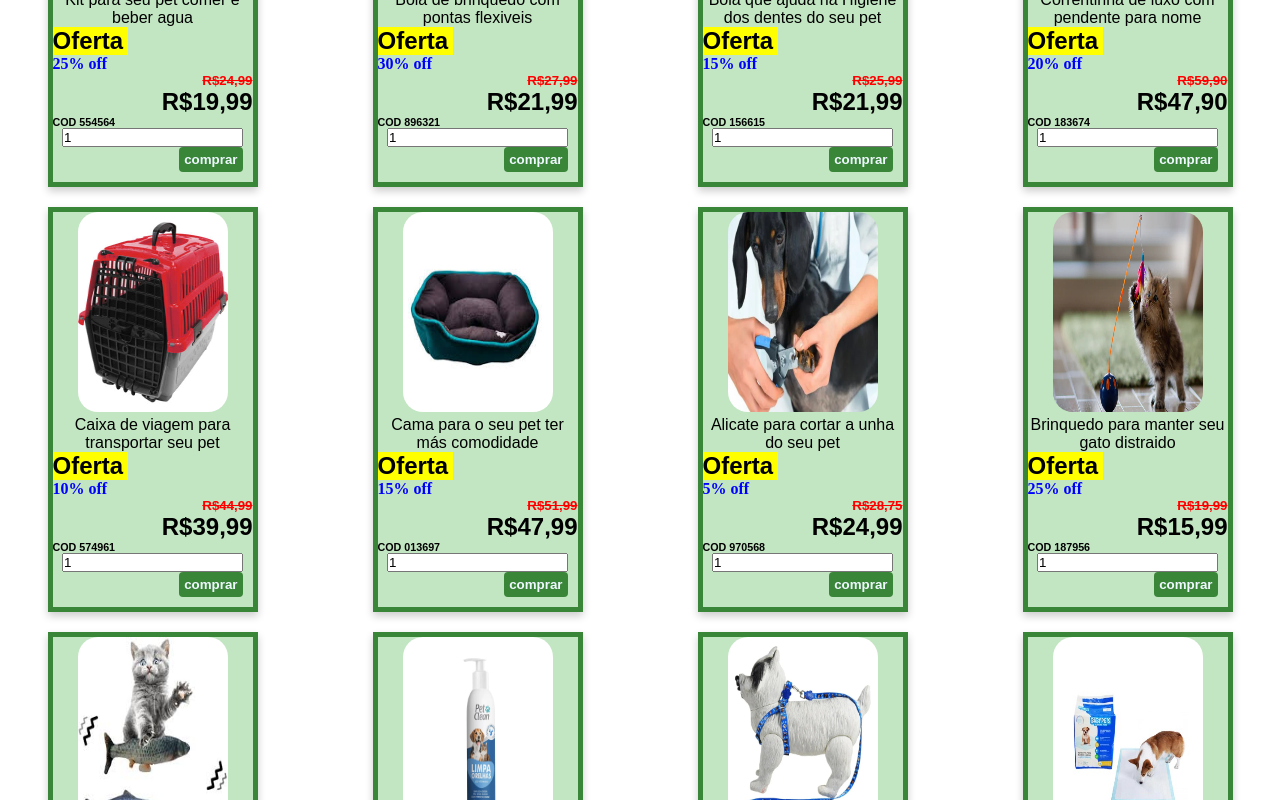
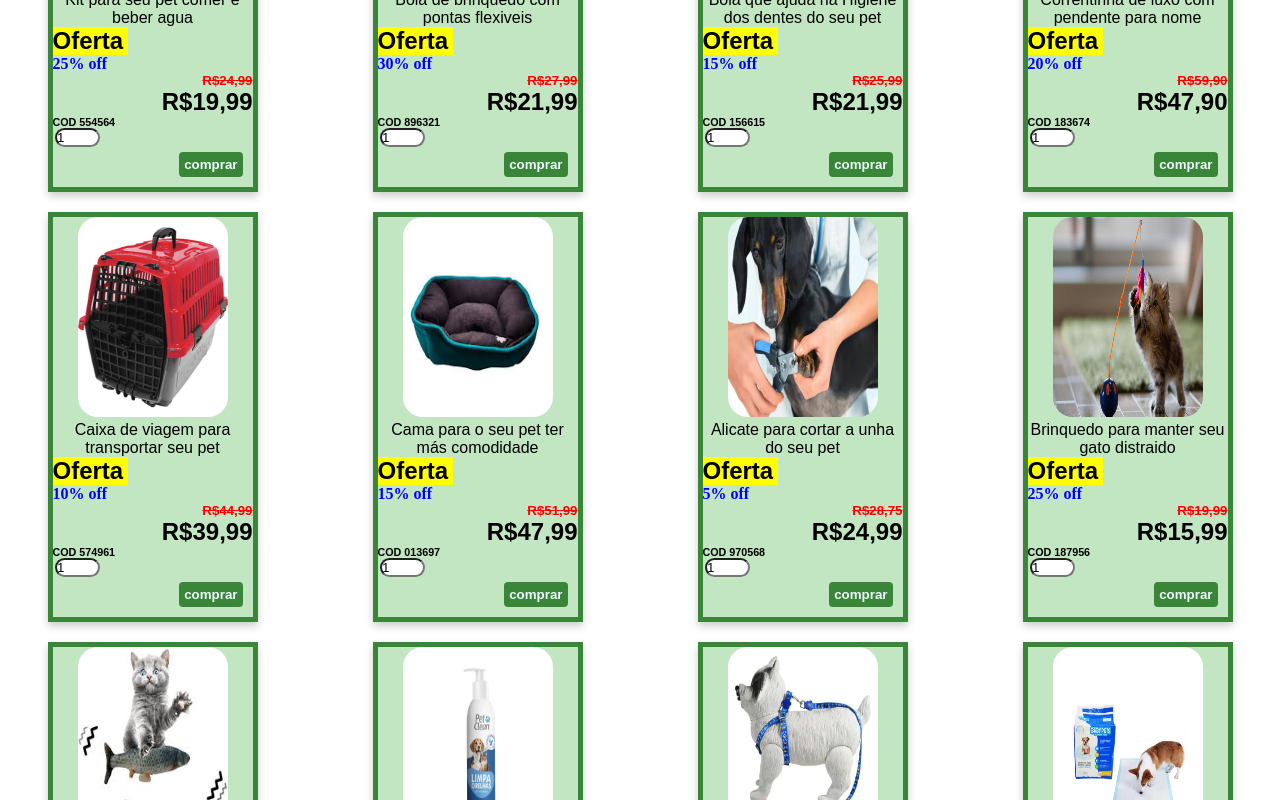
Before and after one commit to CarlosEduardoBotero/toti-petshop-final-project, a React (Create React App) app: page /acessorios in a window 1280 px wide. Shown: the part 840-1640 px from the top of the page. Built offline with nearby package versions, Linux system fonts and the light colour scheme; data requests are answered from the project's data file.

Commit message:
commit css

```diff
--- a/src/pages/accesorios/Accesorios.css
+++ b/src/pages/accesorios/Accesorios.css
@@ -23,10 +23,13 @@
   text-shadow: 2px 2px 5px rgb(14, 14, 173);
   transform: translateY(-450px);
 }
-
-.Quantidade {
+.Accesorios-contador {
+  width: 45px;
   text-align: left;
-  color: blue;
+  color: rgb(7, 7, 7);
+  transform: translateX(-75px);
+  margin-bottom: 5px;
+  border-radius: 10px;
 }
 .Accessorio-foto {
   border-radius: 20px;
```
